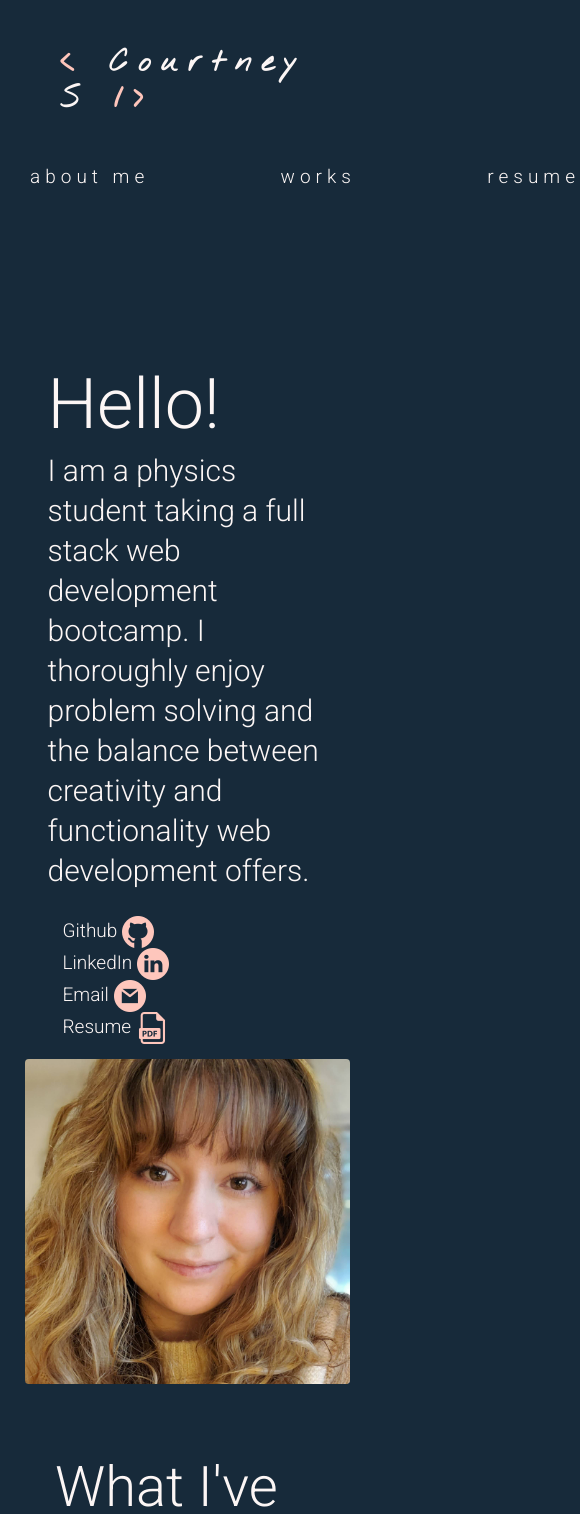
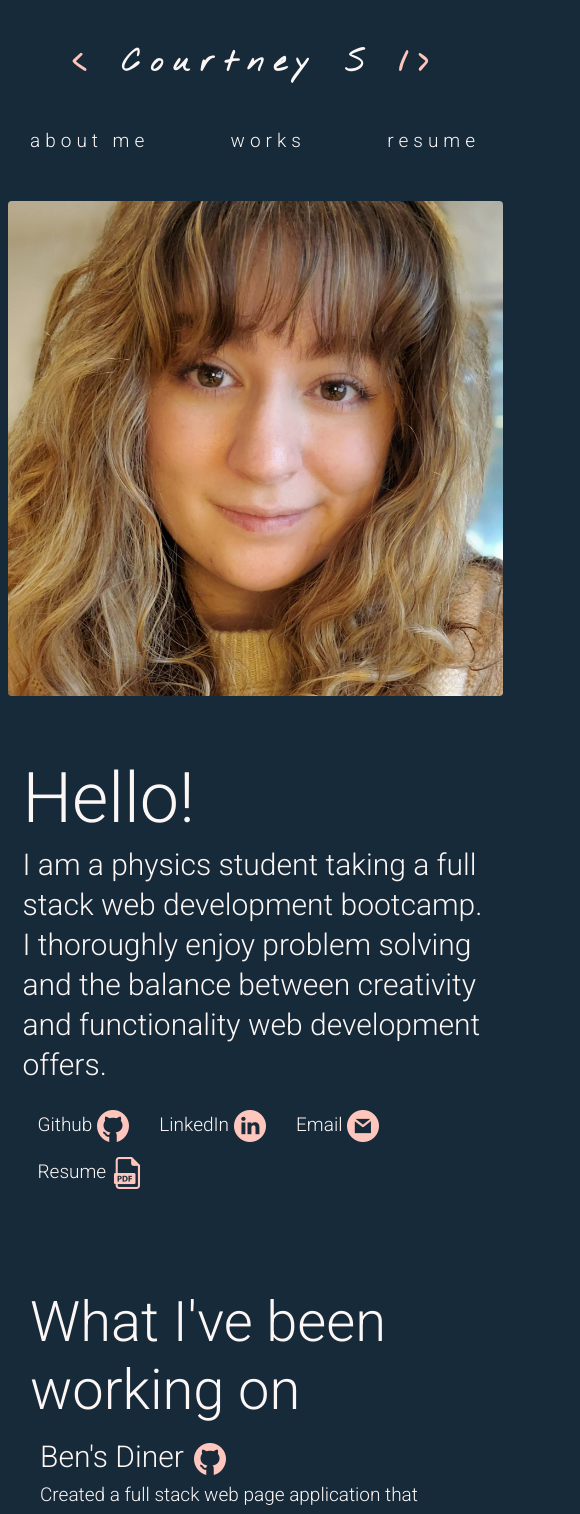
Before and after one commit to struelensc/react-portfolio, a React (Create React App) app: page / in a window 390 px wide. Shown: the top 1514 px of the page, 580 px wide, since content can reach past the window. Built offline with nearby package versions, Linux system fonts and the light colour scheme.

Commit message:
updated responsiveness

```diff
--- a/src/components/NavTabs.js
+++ b/src/components/NavTabs.js
@@ -4,7 +4,7 @@ import resume from "../files/Resume.pdf";
 
 function NavTabs() {
   return (
-    <nav className="navbar navbar-fixed-top px-5 nav-extended">
+    <nav className="navbar navbar-fixed-top px-5 justify-content-center justify-content-lg-between">
       <h1 className="px-5">
         <span className="pink">&lt; </span>
         <span>Courtney S</span>
--- a/src/components/sections/About.js
+++ b/src/components/sections/About.js
@@ -6,8 +6,8 @@ import ContactList from "./page_components/ContactList";
 export default function About() {
   return (
     <section className="row py-5" id="about">
-      <div className="row d-flex align-items-center">
-        <div className="col-sm-8 px-5" id="aboutContent">
+      <div className="d-flex flex-column-reverse flex-sm-row p-0 align-items-center">
+        <div className="col-sm-8 px-5 pt-5" id="aboutContent">
           <h2>Hello!</h2>
 
           <p>
@@ -18,7 +18,7 @@ export default function About() {
           <ContactList />
         </div>
 
-        <div className="col-sm-4 profilePhotoContainer">
+        <div className="col-sm-4 px-4 pb-5 profilePhotoContainer">
           <img className="profilePhoto" alt="Photo of Courtney" src={photo} />
         </div>
       </div>
--- a/src/components/sections/page_components/ContactList.js
+++ b/src/components/sections/page_components/ContactList.js
@@ -7,8 +7,8 @@ import resume from "../../../assets/contact-icons/resume.png";
 function ContactList() {
   return (
     <div className="contactList">
-      <ul className="list-group list-group-horizontal-sm py-4 flex-wrap">
-        <li className="px-4">
+      <ul className="list-group list-group-horizontal py-4 flex-wrap">
+        <li className="px-4 pb-4">
           <a
             className="icon"
             href="https://github.com/struelensc"
@@ -18,7 +18,7 @@ function ContactList() {
             <img src={github} alt="Github icon" />
           </a>
         </li>
-        <li className="px-4">
+        <li className="px-4 pb-4">
           <a
             className="icon"
             href="https://www.linkedin.com/in/courtney-struelens/"
@@ -28,7 +28,7 @@ function ContactList() {
             <img src={linkedin} alt="LinkedIn icon" />
           </a>
         </li>
-        <li className="px-4">
+        <li className="px-4 pb-4">
           <a
             className="icon"
             href="mailto: courtneystruelens@hotmail.com"
@@ -38,7 +38,7 @@ function ContactList() {
             <img src={email} alt="Email icon" />
           </a>
         </li>
-        <li className="px-4">
+        <li className="px-4 pb-4">
           <a
             className="icon"
             href="./assets/files/Resume 2022.pdf"
--- a/src/index.css
+++ b/src/index.css
@@ -20,12 +20,11 @@ body {
   line-height: 1.6;
   background-color: var(--dark);
   font-size: 19px;
+  position: absolute;
 }
 
 main {
   margin: 0 auto;
-  width: 100%;
-  max-width: 1600px;
   min-height: 100vh;
   padding: 0 150px;
 }
@@ -34,33 +33,23 @@ main .fillHeight {
   padding: 0 150px;
 }
 
-@media (max-width: 1080px) {
+@media (max-width: 1024px) {
   main {
-    padding: 200px 100px;
+    padding: 0px 10px;
   }
 
   main .fillHeight {
-    padding: 0 150px;
+    padding: 0px 10px;
   }
 }
 
 @media (max-width: 768px) {
   main {
-    padding: 150px 50px;
+    padding: 0px 0px;
   }
 
   main .fillHeight {
-    padding: 0 50px;
-  }
-}
-
-@media (max-width: 480px) {
-  main {
-    padding: 125px 25px;
-  }
-
-  main .fillHeight {
-    padding: 0 25px;
+    padding: 0px 0px;
   }
 }
 
--- a/src/styles/header.css
+++ b/src/styles/header.css
@@ -8,7 +8,7 @@ nav h1 {
 nav ul {
   display: flex;
   justify-content: space-between;
-  min-width: 55rem;
+  min-width: 45rem;
   padding: 0;
   list-style-type: none;
 }
```
